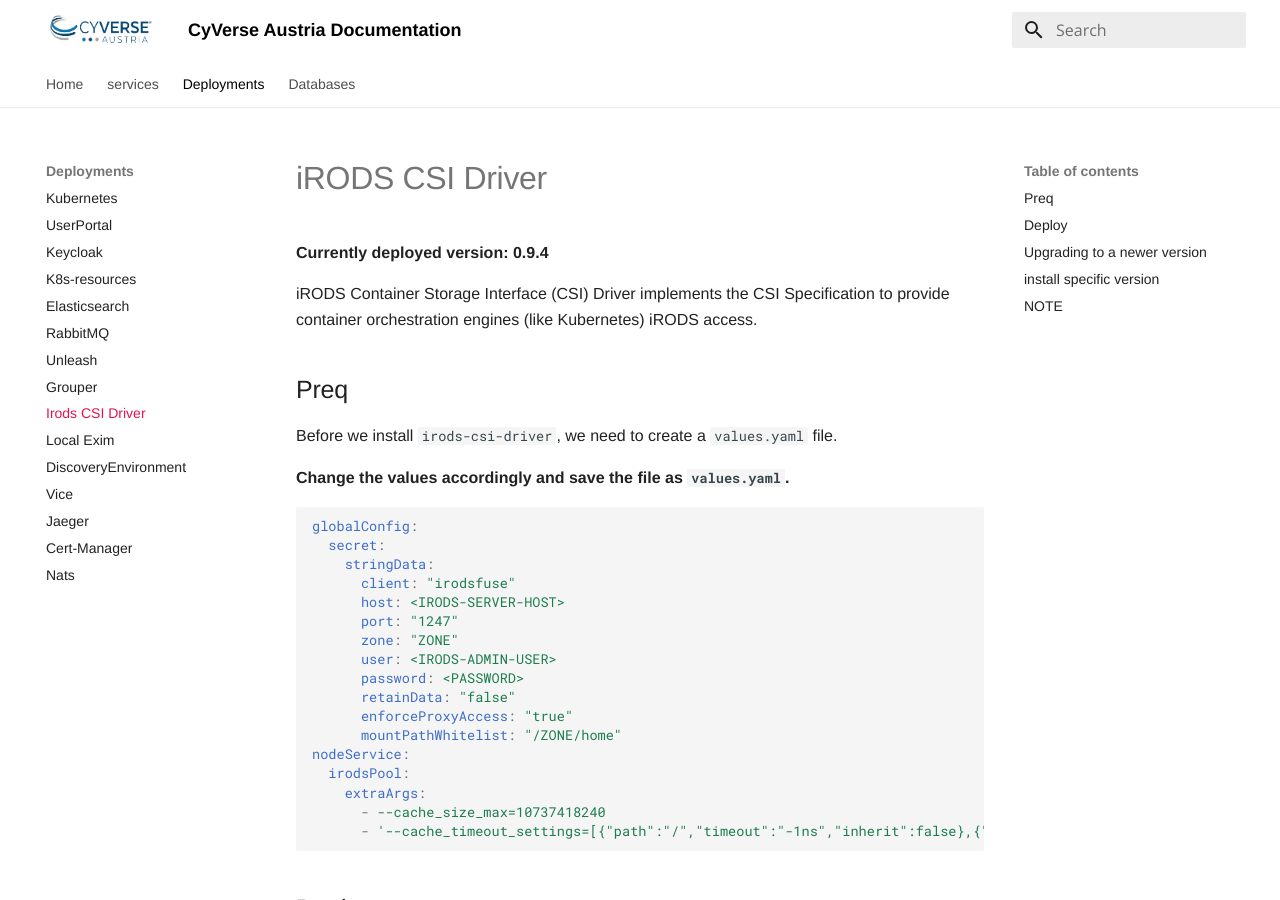
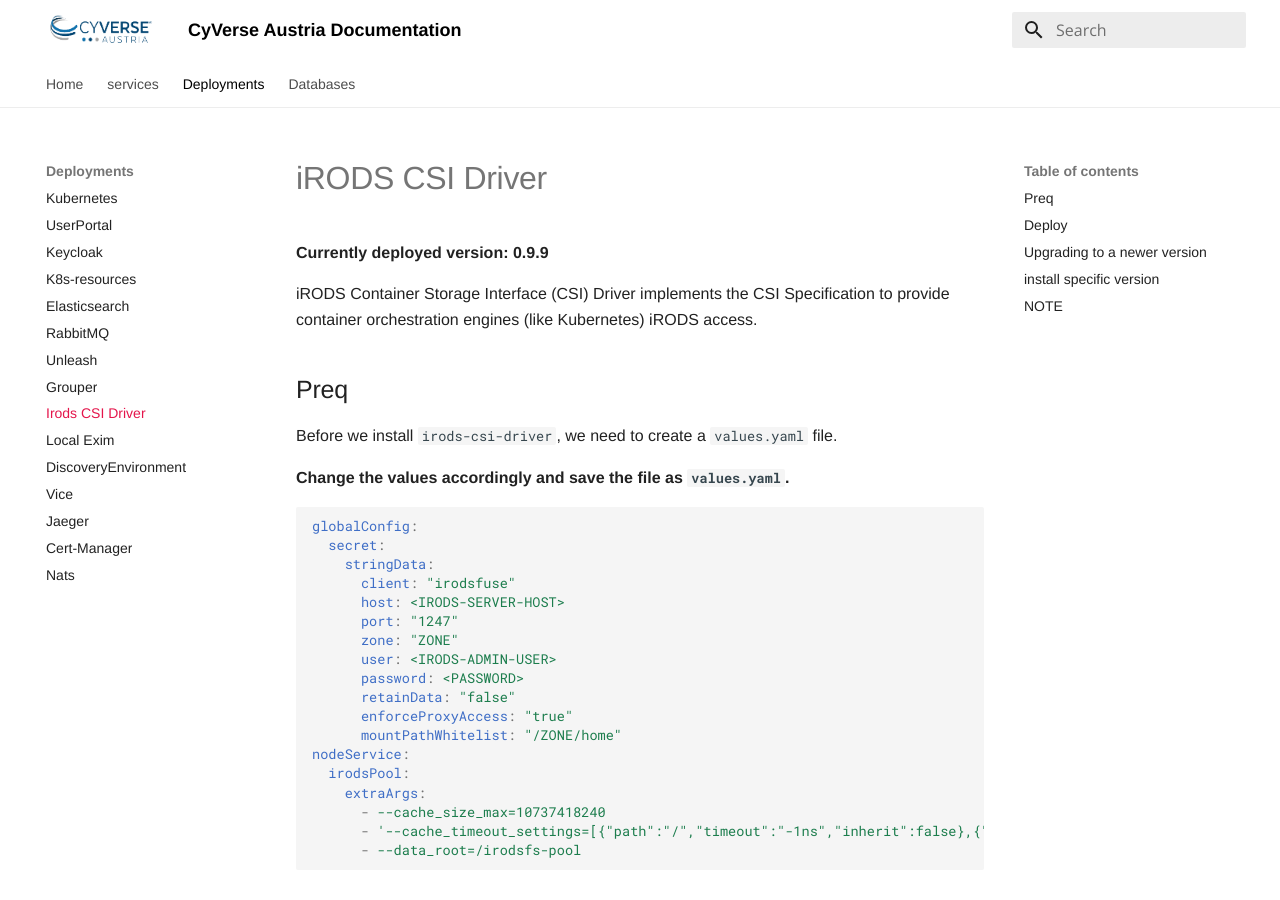
Before and after one commit to cyverse-austria/docs, an MkDocs documentation site: the page built from docs/deployments/irods-csi-driver.md, in a window 1280 px wide and 900 px high. Built offline with MkDocs 1.6.1 and Material for MkDocs 9.7.7, drawn with Linux system fonts in a browser that asks for light colours.

Commit message:
Update irods-csi-driver.md

````diff
--- a/docs/deployments/irods-csi-driver.md
+++ b/docs/deployments/irods-csi-driver.md
@@ -1,6 +1,6 @@
 # iRODS CSI Driver
 
-**Currently deployed version: 0.9.4**
+**Currently deployed version: 0.9.9**
 
 iRODS Container Storage Interface (CSI) Driver implements the CSI Specification to provide container orchestration engines (like Kubernetes) iRODS access.
 
@@ -28,6 +28,7 @@
     extraArgs:
       - --cache_size_max=10737418240
       - '--cache_timeout_settings=[{"path":"/","timeout":"-1ns","inherit":false},{"path":"/ZONE","timeout":"-1ns","inherit":false},{"path":"/ZONE/home","timeout":"1h","inherit":false},{"path":"/ZONE/home/shared","timeout":"1h","inherit":true}]'
+      - --data_root=/irodsfs-pool
 
 ```
 
@@ -78,7 +79,7 @@
 ## install specific version
 
 ```bash
-helm install -n irods-csi-driver irods-csi-driver --version 0.8.7 irods-csi-driver-repo/irods-csi-driver -f values.yaml
+helm install -n irods-csi-driver irods-csi-driver --version 0.9.9 irods-csi-driver-repo/irods-csi-driver -f values.yaml
 ```
 
 ## NOTE
````
